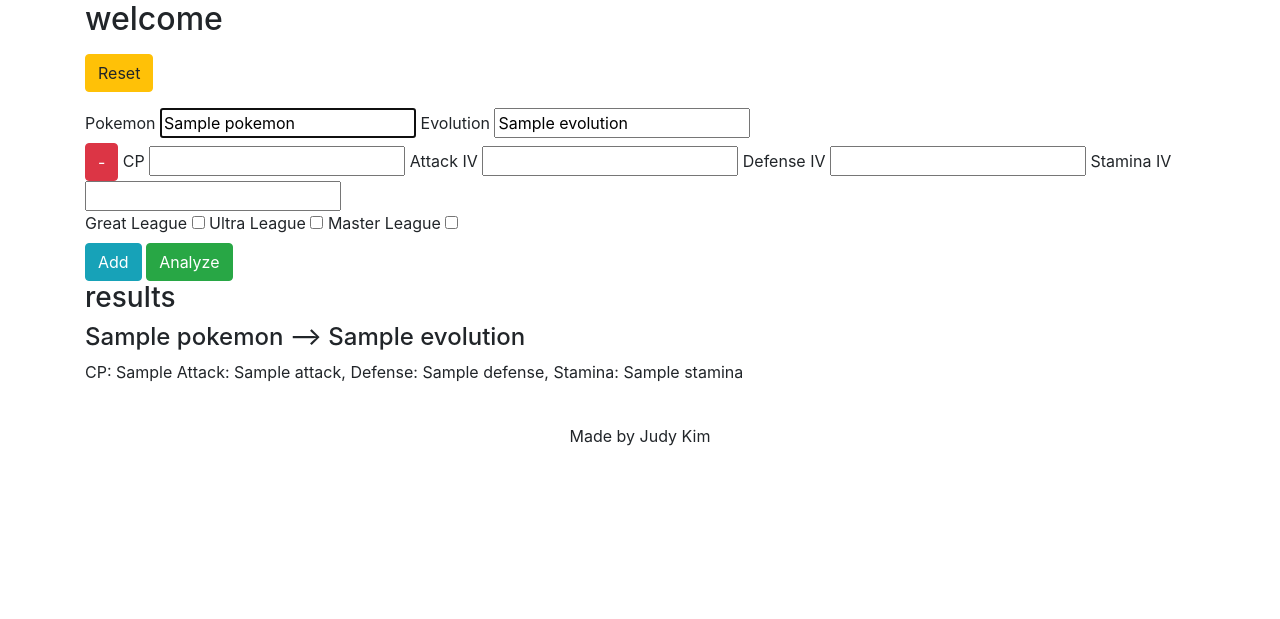
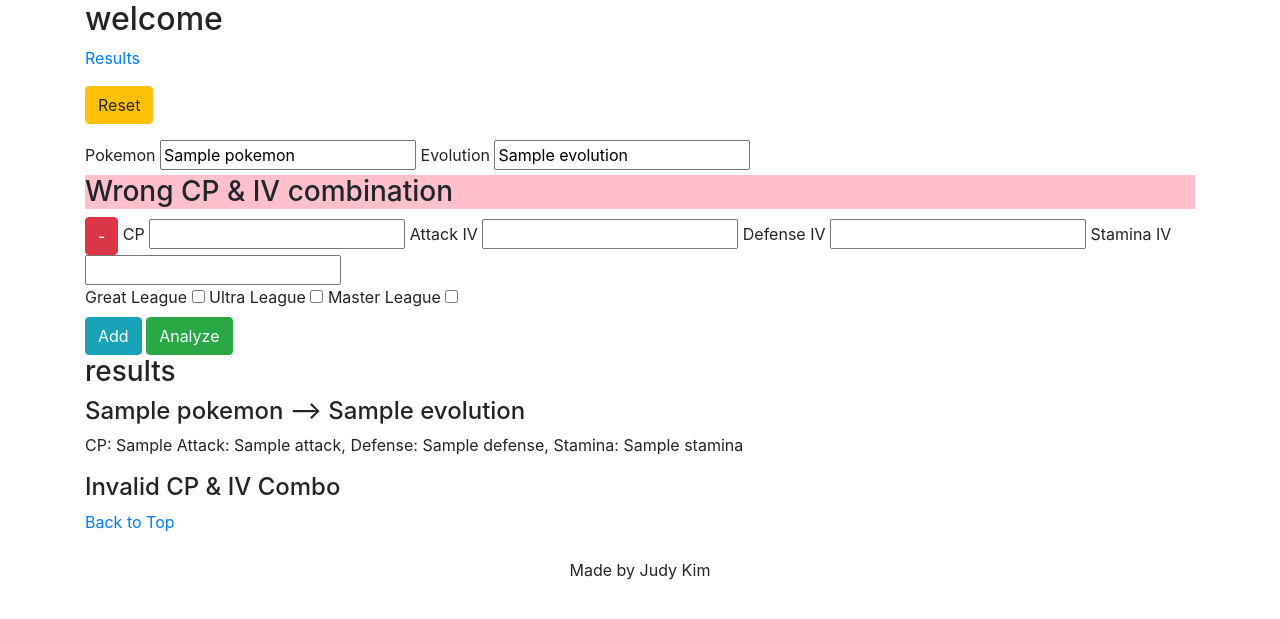
Before and after one commit to kimjudyh/pogo_pvp_fullstack, a Django app: template pvp_app/templates/home.html in a window 1280 px wide. Shown: the top 619 px of the page. Run offline with Django 3.2, Linux system fonts and the light colour scheme; the template is opened without the code that fills it: most values are stand-ins (such as "Sample title", 1, 10 or a date in 2020); some libraries are stand-ins or nearby versions.

Commit message:
added markup to template for error messages

```diff
--- a/pvp_app/static/styles.css
+++ b/pvp_app/static/styles.css
@@ -1,3 +1,7 @@
 .invalid {
   background: pink;
 }
+
+.invalidCombo {
+  background: pink;
+}
--- a/pvp_app/templates/home.html
+++ b/pvp_app/templates/home.html
@@ -1,6 +1,13 @@
 {% extends 'base.html' %}
 {% block content %}
-  <h2>welcome</h2>
+  {% if pokemon %}
+  <!-- redirect to results part of page -->
+  <script>
+    window.location.href = '#results-link';
+  </script>
+  {% endif %}
+  <h2 id="welcome-link">welcome</h2>
+  <a href="#results-link">Results</a>
   <p>
     <form action="{% url 'home' %}">
       <button type="submit" class="reset btn btn-warning">Reset</button>
@@ -20,6 +27,11 @@
         {% if pokemon %}
         {% for result in results %}
         <div class="IVs">
+          {% if not result.inputs.is_valid %}
+          <div class="invalidCombo">
+            <h3>Wrong CP & IV combination</h3>
+          </div>
+          {% endif %}
           <button type="button" class="delete btn btn-danger" tabindex="-1" >-</button>
           <label for="cp">CP</label>
           <input type="number" id="cp" name="cp" value="{{ result.inputs.cp }}">
@@ -36,6 +48,7 @@
         {% endfor %}
         {% else %}
         <div class="IVs">
+          <!-- delete button that's disabled for first row -->
           <button type="button" class="delete btn btn-danger" tabindex="-1" disabled>-</button>
           <label for="cp">CP</label>
           <input type="number" id="cp" name="cp">
@@ -68,14 +81,17 @@
 
 
     </form>
-  <div>
-    <h3>results</h3>
+  <div id="results-link">
+    <h3 >results</h3>
     {% if pokemon %}
       <h4>{{ pokemon }} --> {{ evolution }}</h4>
       {% for result in results %}
         <p>
           CP: {{ result.inputs.cp }} Attack: {{ result.inputs.attack }}, Defense: {{ result.inputs.defense }}, Stamina: {{ result.inputs.stamina }}
         </p>
+        {% if not result.inputs.is_valid %}
+        <h4>Invalid CP & IV Combo</h4>
+        {% else %}
         {% if analyze_GL %}
         <p>
           GL rank: {{ result.stats.GL.rank }}
@@ -108,8 +124,10 @@
           max cp: {{ result.power_up.ML.cp_max }}
         </p>
         {% endif %}
+        {% endif %}
       {% endfor %}
     {% endif %}
   </div>
+  <a href="#welcome-link">Back to Top</a>
 
 {% endblock %}
```
